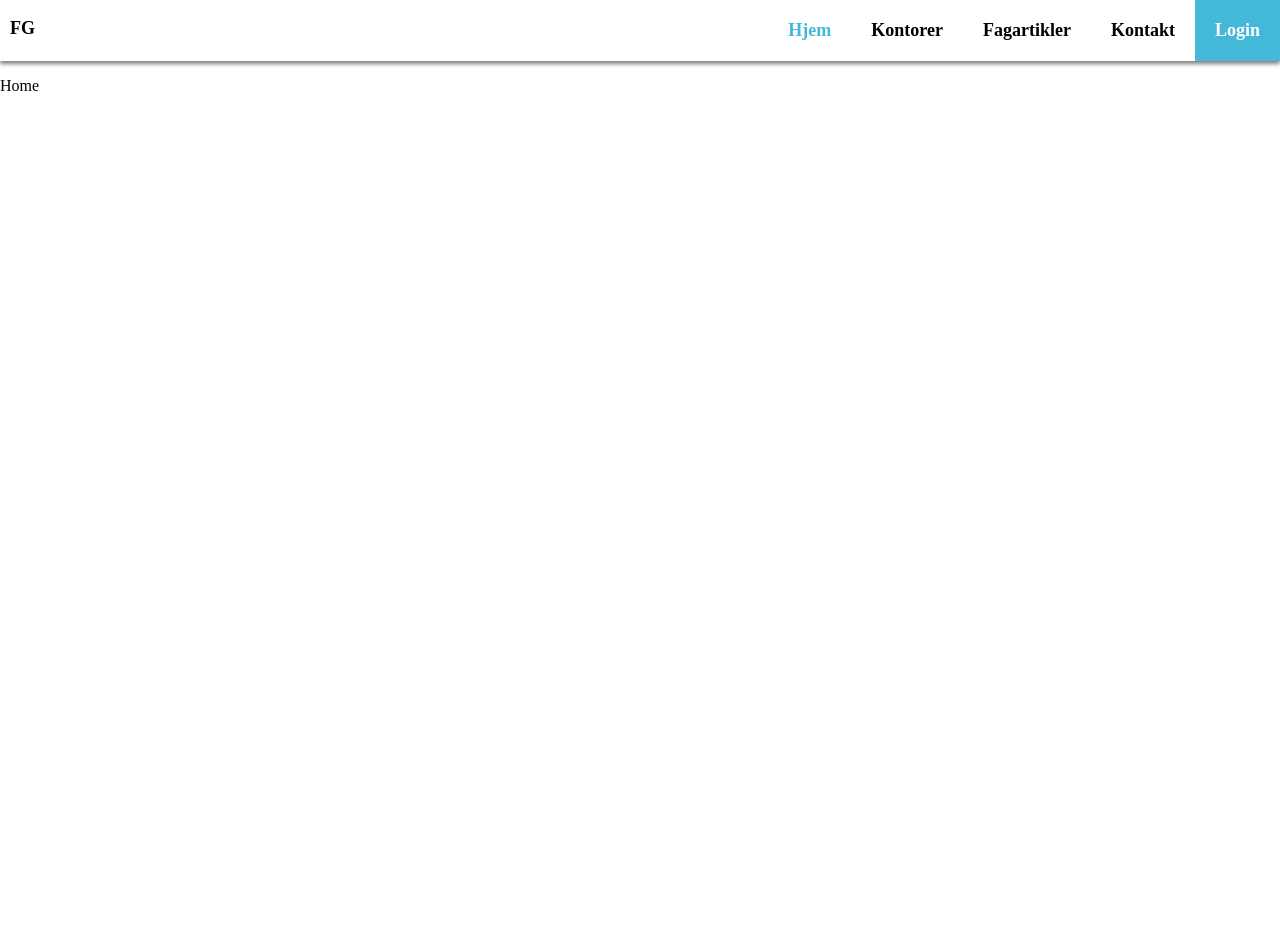
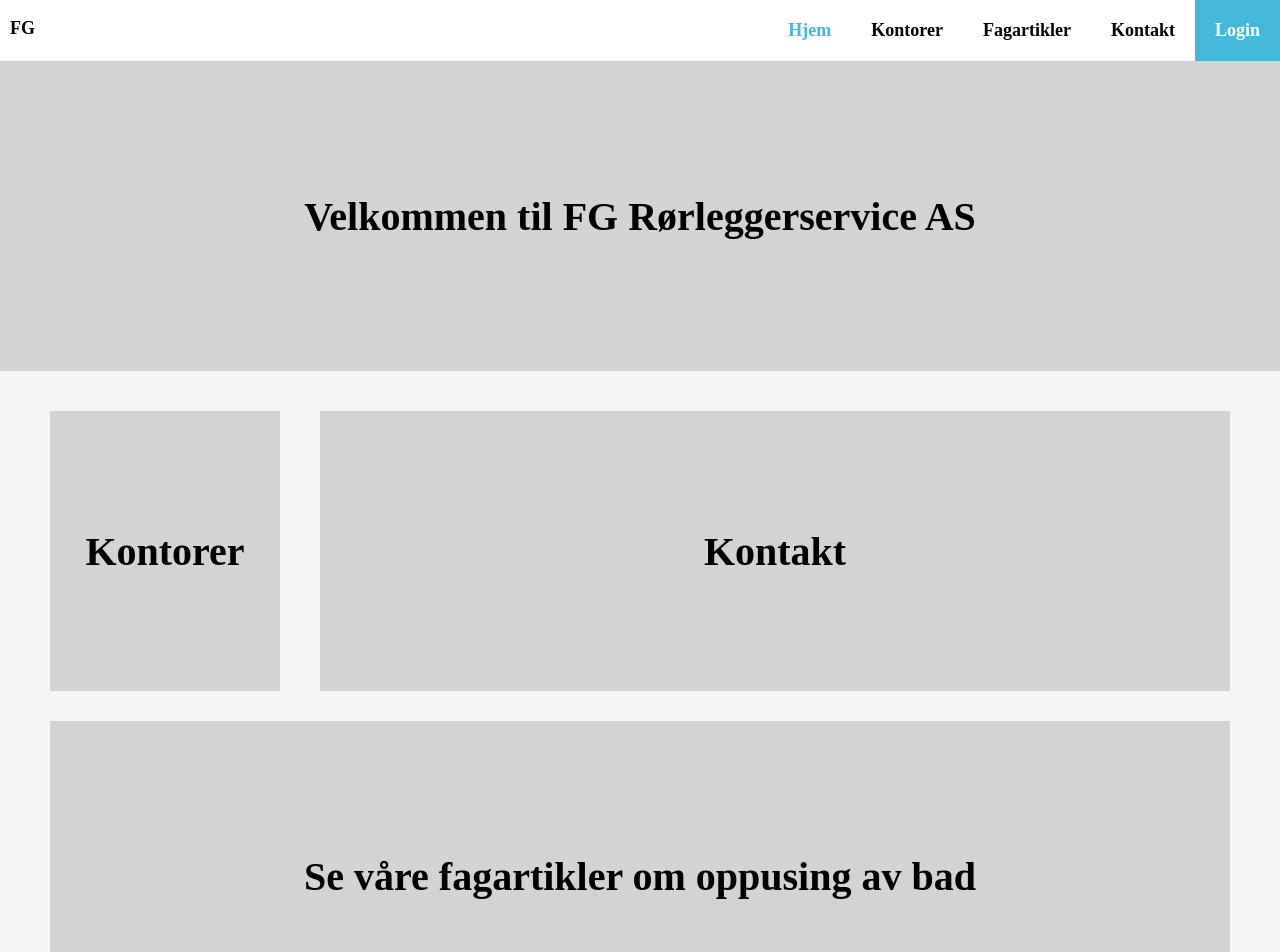
Before and after one commit to GossipDolphin/frontend-webapp-eksamen-g15, a React (Create React App) app: page /Home in a window 1280 px wide. Shown: the top 952 px of the page. Before the commit the page ends 800 px from the top, so only its background shows below. Built offline with nearby package versions, Linux system fonts and the light colour scheme.

Commit message:
created offices staticlist and components for rendering the content in the offices view

```diff
--- /dev/null
+++ b/src/components/Banner.jsx
@@ -0,0 +1,11 @@
+import React from "react";
+import {BannerStyled} from "../styles/StyledComponents"
+
+const Banner = ({bannerTitle}) => {
+    return(
+        <BannerStyled>
+            <h1>{bannerTitle}</h1>
+        </BannerStyled>
+    );
+};
+export default Banner;
--- /dev/null
+++ b/src/components/BasicArticle.jsx
@@ -0,0 +1,22 @@
+import React, {useState} from "react";
+import { Redirect } from 'react-router';
+
+
+const BasicArticle = ({title, url}) => {
+
+    const [redirect, setRedirect] = useState(false);
+    const handleOnclickNavigation = () => {
+        setRedirect(true);
+    }
+    if(redirect){
+        return <Redirect push to={url} />;
+    }
+    else{
+    return(
+        <section onClick={handleOnclickNavigation}>
+            <h1>{title}</h1>
+        </section>
+    );
+    }
+};
+export default BasicArticle;
--- /dev/null
+++ b/src/components/Footer.jsx
@@ -0,0 +1,14 @@
+import React from "react";
+import { FooterStyled } from "../styles/StyledComponents";
+
+const Footer = ({orgnr, email, tlf}) => {
+    return (
+        <FooterStyled>
+            <p>orgnr: {orgnr}</p>
+            <p>{email}</p>
+            <p>{tlf}</p>
+        </FooterStyled>
+    )
+}
+
+export default Footer;
--- /dev/null
+++ b/src/components/OfficeCard.jsx
@@ -0,0 +1,15 @@
+import React from 'react';
+import {OfficeCardStyled} from "../styles/StyledComponents"
+
+export const OfficeCard = ({office}) =>{
+    return(
+        <OfficeCardStyled>
+            <p>{office.city}</p>
+            <p>{office.nummer}</p>
+            <p>{office.tlf}</p>
+            <p>{office.epost}</p>
+        </OfficeCardStyled>
+    )
+}
+
+export default OfficeCard;
--- /dev/null
+++ b/src/components/OfficesCollectionSection.jsx
@@ -0,0 +1,20 @@
+import React from 'react';
+import { OfficesCollectionGridStyled } from "../styles/StyledComponents";
+import OfficeCard from "../components/OfficeCard";
+
+export const OfficesCollectionSection = ({ location, offices }) => {
+    return (
+        <>
+            <h1>{location}</h1>
+            <OfficesCollectionGridStyled>
+                {offices.map(office => {
+                    return (
+                        <OfficeCard office={office}></OfficeCard>
+                    )
+                })};
+        </OfficesCollectionGridStyled>
+        </>
+    )
+}
+
+export default OfficesCollectionSection;
--- a/src/styles/StyledComponents.jsx
+++ b/src/styles/StyledComponents.jsx
@@ -3,8 +3,7 @@
 export const NavBarStyled = styled.nav`
     display: flex;
     background-color: white;
-    flex-wrap: wrap;
-    box-shadow: 0px 3px 4px gray;
+    box-shadow: 0px 6px 6px grey;
 
     ul{
         display: flex;
@@ -18,7 +17,6 @@
 
     ul>li{
         display: flex;
-        flex-direction: row;
         align-items: center;
     }
 
@@ -60,11 +58,11 @@
         cursor: pointer;
         color: #43b8d9;
     }
-    @media all and (max-width: 700px){
+    @media all and (max-width: 800px){
         flex-direction: column;
         li{
-            margin-left: 7px;
-            margin-right: 7px;
+            margin-left: 1px;
+            margin-right: 1px;
         }
         ul{
             margin: 0 auto;
@@ -73,5 +71,123 @@
         p{
             margin: 0 auto;
         }
+        ul>li>a{
+            margin-left: 15px;
+            margin-right: 15px;
+        }
+    }
+    @media all and (max-width: 500px){
+
+        ul{
+            flex-direction: column;
+            >*{
+                margin: 0 auto;
+                height: 30px;
+            }
+        }
     }
 `;
+
+export const ArticlesSectionStyled = styled.section`
+    display: grid;
+    grid-template-columns: 1fr 1fr 1fr 1fr;
+    grid-template-rows: 1fr 1fr 1fr;
+    >*{
+        background-color: lightgray;
+        text-align: center;
+        height: 280px;
+        display: flex;
+        flex-direction: row;
+        align-items: center;
+    }
+    >*:hover{
+        cursor: pointer;
+    }
+    >*>*{
+        margin: 0 auto;
+        font-size: 40px;
+    }
+    @media all and (min-width: 800px){
+    >:nth-child(1){
+        margin: 0;
+        height: 310px;
+        grid-column-start: 1;
+        grid-column-end: 5;
+        grid-row-start: 1;
+        grid-row-end: 2;
+        :hover{
+            cursor: auto;
+        }
+    };
+    >:nth-child(2){
+        margin: 20px 40px 30px 50px;
+        grid-column-start: 1;
+        grid-column-end: 2;
+        grid-row-start: 2;
+        grid-row-end: 3;
+    }>:nth-child(3){
+        margin: 20px 50px 0px 0px;
+        grid-column-start: 2;
+        grid-column-end: 5;
+        grid-row-start: 2;
+        grid-row-end: 3;
+    }>:nth-child(4){
+        height: 310px;
+        margin: 0px 50px 10px 50px;
+        grid-column-start: 1;
+        grid-column-end: 5;
+        grid-row-start: 3;
+        grid-row-end: 4;
+    }
+}
+
+    @media all and (max-width: 800px){
+       display: flex;
+       grid: none;
+       flex-direction: column;
+       >* {
+           margin: 10px;
+       }
+    }
+    @media all and (max-width: 500px){
+
+    }
+`;
+
+export const FooterStyled = styled.footer`
+    display: flex;
+    flex-direction: row;
+    flex-wrap: wrap;
+    background-color: white;
+    justify-content: space-evenly;
+`;
+
+export const OfficesSection = styled.section`
+    display: flex;
+    flex-direction: column;
+`;
+
+export const BannerStyled = styled.section`
+    margin: 0;
+    height: 310px;
+    background-color: lightgray;
+    width: 100vw;
+    display: flex;
+    flex-direction: row;
+    align-items: center;
+    >*{
+        margin: 0 auto;
+        font-size: 40px;
+    }
+`;
+
+export const OfficesCollectionGridStyled = styled.section`
+    display: grid;
+    grid-template-columns: 1fr 1fr 1fr 1fr;
+    grid-template-rows: auto;
+`;
+
+export const OfficeCardStyled = styled.article`
+    border: 2px solid black;
+    margin: 10px;
+`;
--- a/src/styles/index.css
+++ b/src/styles/index.css
@@ -1,3 +1,4 @@
 body {
     margin: 0;
+    background-color: whitesmoke;
 }
--- a/src/views/Home.jsx
+++ b/src/views/Home.jsx
@@ -1,8 +1,21 @@
 import React from 'react';
+import {ArticlesSectionStyled} from "../styles/StyledComponents";
+import Banner from "../components/Banner";
+import BasicArticle from "../components/BasicArticle";
+import Footer from "../components/Footer"
 
 const Home = () => {
+
     return(
-        <p>Home</p>
+        <>
+        <ArticlesSectionStyled>
+            <Banner bannerTitle="Velkommen til FG Rørleggerservice AS"></Banner>
+            <BasicArticle  title="Kontorer" url="/Offices"></BasicArticle>
+            <BasicArticle  title="Kontakt" url="/Contact"></BasicArticle>
+            <BasicArticle  title="Se våre fagartikler om oppusing av bad" url="/Articles"></BasicArticle>
+        </ArticlesSectionStyled>
+        <Footer orgnr="007 007 007" email="lg@lgror.no" tlf="99 00 00 00"></Footer>
+        </>
     )
 }
 
--- a/src/views/Offices.jsx
+++ b/src/views/Offices.jsx
@@ -1,8 +1,45 @@
-import React from 'react';
+import React, { useState } from 'react';
+import { OfficesSection } from '../styles/StyledComponents'
+import Banner from "../components/Banner";
+import OfficesCollectionSection from "../components/OfficesCollectionSection"
 
 const Offices = () => {
-    return(
-        <p>Offices</p>
+
+    class Office {
+        constructor(city, nummer, tlf, epost,) {
+            this.city = city;
+            this.nummer = nummer;
+            this.tlf = tlf;
+            this.epost = epost;
+        }
+    }
+    const [officeList, setOfficeList] = useState([]);
+    const generatedOfficeList = [
+        { "location": "Fredrikstad", "offices": [] },
+        { "location": "Sarpsborg", "offices": [] },
+        { "location": "Moss", "offices": [] },
+        { "location": "Oslo", "offices": [] }
+    ];
+
+    const generateOffices = () => {
+        for (let i = 0; i < generatedOfficeList.length; i++) {
+            for (let j = 0; j < 6; j++) {
+                generatedOfficeList[i].offices.push(new Office(generatedOfficeList[i].location, i + "" + j, "69 99 00 00", generatedOfficeList[i].location + i + "" + j + "@epost.no"));
+            }
+        }
+        return generatedOfficeList;
+    }
+
+    return (
+
+        <OfficesSection>
+            <Banner bannerTitle="Våre kontorer"></Banner>
+            {generateOffices().map(office => {
+                return (
+                    <OfficesCollectionSection location={office.location} offices={office.offices}></OfficesCollectionSection>
+                )
+            })}
+        </OfficesSection>
     )
 }
 
```
